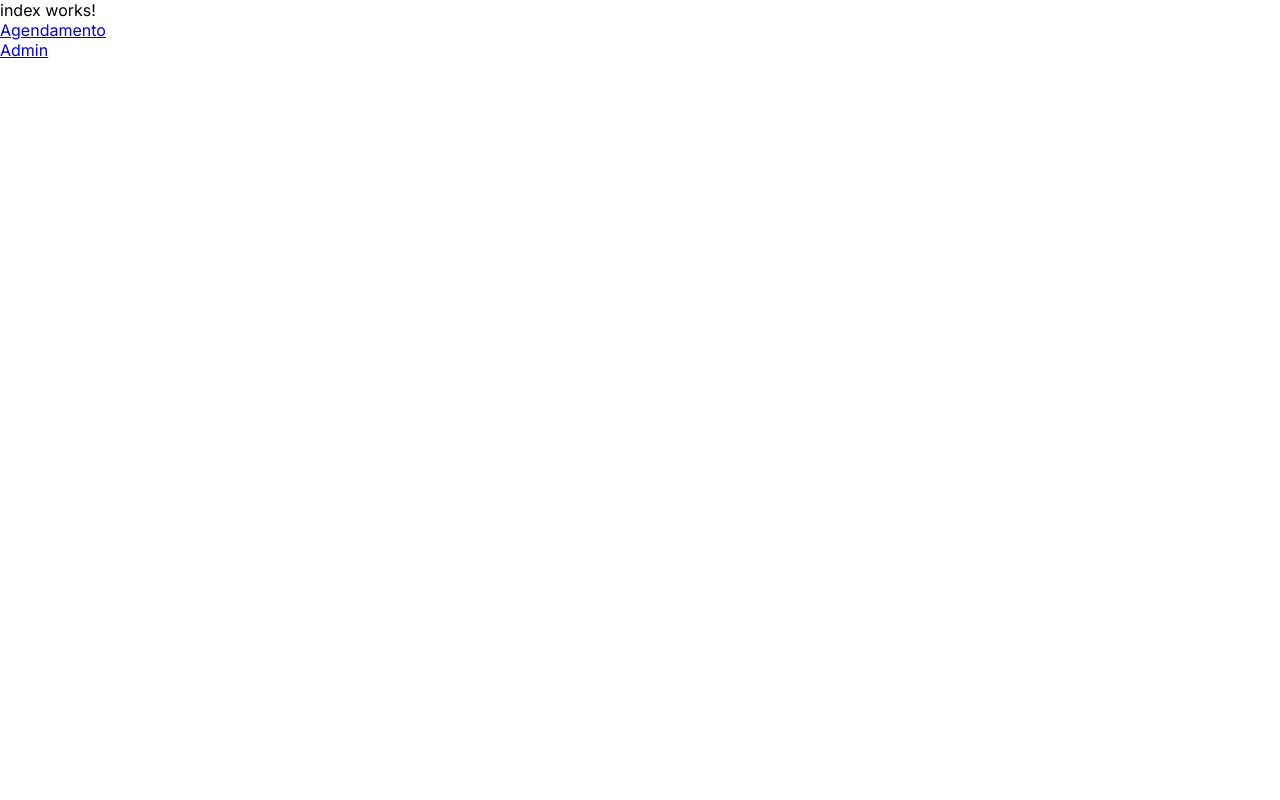
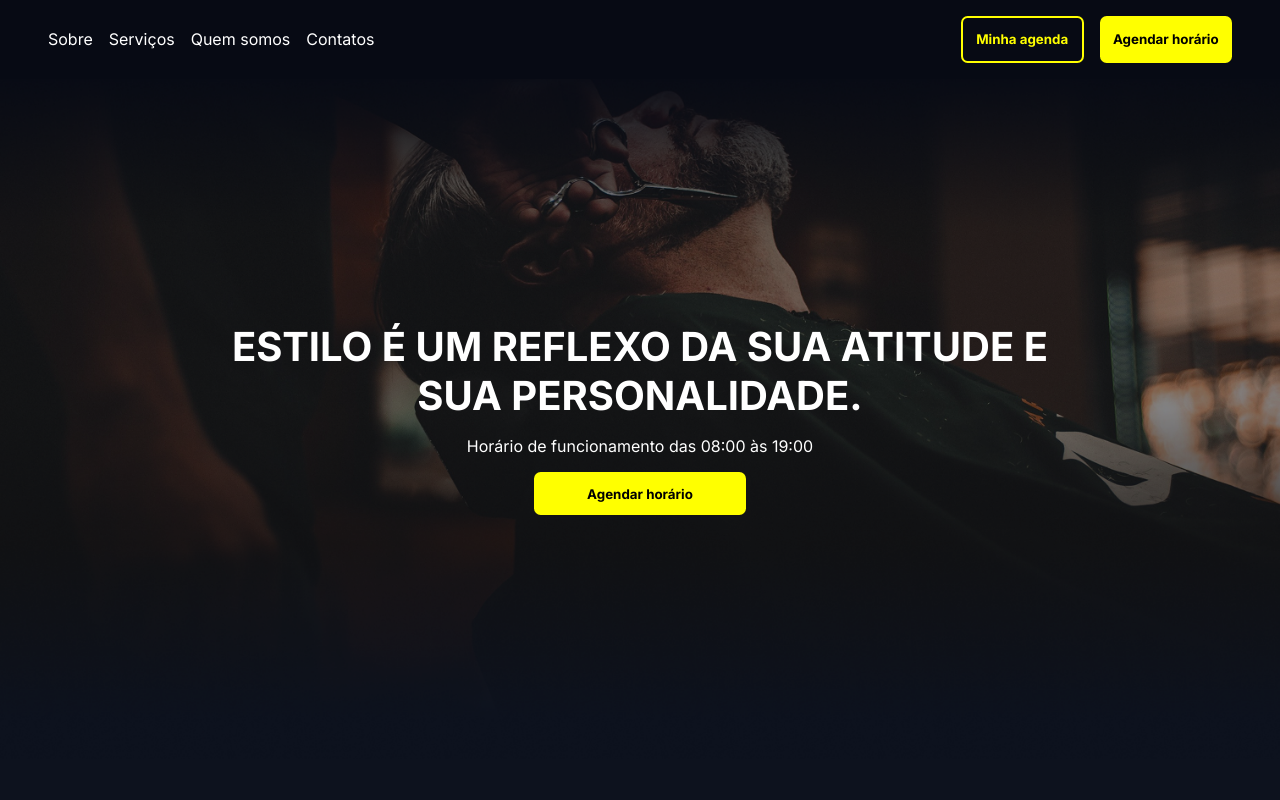
Before and after one commit to v-L1ma/barber, an Angular app in the folder frontend/barber/: page / in a window 1280 px wide. Shown: the top 800 px of the page. Built offline with nearby package versions, Linux system fonts and the light colour scheme.

Commit message:
feat: criando a home page

```diff
--- a/frontend/barber/src/app/pages/index/index.component.html
+++ b/frontend/barber/src/app/pages/index/index.component.html
@@ -1,4 +1,103 @@
-<p>index works!</p>
-<a [routerLink]="'servicos/lista'">Agendamento</a>
-<br>
-<a [routerLink]="'agenda'">Admin</a>
+<main>
+    <nav>
+        <ul>
+            <li>Sobre</li>
+            <li>Serviços</li>
+            <li>Quem somos</li>
+            <li>Contatos</li>
+        </ul>
+
+        <div>
+            <button id="agenda" [routerLink]="'agenda'">
+                Minha agenda
+            </button>
+            <button [routerLink]="'servicos/lista'">
+                Agendar horário
+            </button>
+        </div>
+    </nav>
+
+    <body>
+        <section id="hero">
+            <h1>ESTILO É UM REFLEXO DA SUA ATITUDE E <br> SUA PERSONALIDADE.</h1>
+            <p>Horário de funcionamento das 08:00 às 19:00</p>
+            <button>Agendar horário</button>
+        </section>
+
+        <section id="sobre">
+            <div id="images">
+                <img src="sobre1.png" alt="">
+                <img src="sobre1.png" alt="">
+                <img src="sobre1.png" alt="">
+            </div>
+
+            <div id="texto">
+                <h1>Sobre</h1>
+                <p>Lorem ipsum dolor sit amet consectetur adipisicing elit. Quam ducimus, doloremque excepturi natus incidunt deserunt ut, vel magnam corporis esse doloribus cupiditate saepe consectetur magni omnis. Consequatur quis eligendi fugit?</p>
+                <p>Lorem ipsum dolor sit amet, consectetur adipisicing elit. Asperiores quasi distinctio vero. Ratione ex ad similique ut, eligendi maxime accusamus dignissimos enim id numquam tenetur odio at quisquam et! Hic.</p>
+                <p>Horário de funcionamento das 08:08 às 19:00</p>
+            </div>
+
+        </section>
+
+        <section>
+            <h1>SERVIÇOS</h1>
+            <p>Lorem ipsum dolor sit amet consectetur adipisicing elit. Illum illo deserunt, repellendus quia deleniti aliquid eligendi maiores sint ullam iusto sit numquam minus harum quaerat explicabo repudiandae quos eaque adipisci.</p>
+            <div>
+                <div>
+                    <img src="" alt="">
+                    <div>
+                        <p>Corte de cabelo</p>
+                        <p>R$ 40,00</p>
+                    </div>
+                </div>
+
+                <div>
+                    <img src="" alt="">
+                    <div>
+                        <p>Corte de cabelo</p>
+                        <p>R$ 40,00</p>
+                    </div>
+                </div>
+
+                <div>
+                    <img src="" alt="">
+                    <div>
+                        <p>Corte de cabelo</p>
+                        <p>R$ 40,00</p>
+                    </div>
+                </div>
+            </div>
+        </section>
+
+        <section>
+            <h1>NOSSAS UNIDADES</h1>
+
+            <div>
+                <div>
+                    <div>
+
+                    <h1>Rua seila</h1>
+                    <h2>Campina grande - PB</h2>
+                    </div>
+                </div>
+
+                <div>
+                    <div>
+
+                    <h1>Rua seila</h1>
+                    <h2>Campina grande - PB</h2>
+                    </div>
+                </div>
+
+                <div>
+                    <div>
+
+                    <h1>Rua seila</h1>
+                    <h2>Campina grande - PB</h2>
+                    </div>
+                </div>
+            </div>
+        </section>
+    </body>
+</main>
--- a/frontend/barber/src/app/pages/index/index.component.scss
+++ b/frontend/barber/src/app/pages/index/index.component.scss
@@ -0,0 +1,102 @@
+main{
+    nav{
+        display: flex;
+        justify-content: space-between;
+        padding: 1em 3em;
+        align-items: center;
+        background-color: #070A14;
+        color: white;
+        div{
+            display: flex;
+            gap: 1em;
+
+            button{
+                padding: 1em;
+                appearance: none;
+                border: none;
+                border-radius: .5em;
+                background-color: yellow;
+                font-weight: bold;
+            }
+
+            #agenda{
+                background-color: transparent;
+                border: 2px solid yellow;
+                color: yellow;
+            }
+        }
+        ul{
+            display: flex;
+            list-style: none;
+            gap: 1em;
+        }
+    }
+
+    #hero{
+        background-image: url("/heroPage.png");
+        background-size: cover;
+        background-position: center;
+        background-repeat: no-repeat;
+        height: 65vh;
+
+        display: flex;
+        flex-direction: column;
+        padding: 5em;
+        text-align: center;
+        color: white;
+        gap: 1em;
+        align-items: center;
+        justify-content: center;
+
+        h1{
+            font-weight: bolder;
+            font-size: 2.5em;
+        }
+
+        button{
+            width: fit-content;
+            padding: 1em 4em;
+            appearance: none;
+            background-color: yellow;
+            border: none;
+            border-radius: .5em;
+            font-weight: bolder;
+        }
+    }
+
+    #sobre{
+        display: flex;
+        padding: 0 10vw;
+        background-color: #0D121E;
+        color: white;
+        height: 100vh;
+        justify-content: space-between;
+
+        #texto{
+            margin-top: 12em;
+            display: flex;
+            flex-direction: column;
+            gap: 2em;
+        }
+
+        #images{
+            margin-right: 15em;
+            img{
+                height: 15em;
+                width: 12em;
+                position: relative;
+            }
+
+            img:nth-child(1){
+                left: 10em;
+                top: 5em;
+            }
+
+            img:nth-child(3){
+                left: 10em;
+                top: -8em;
+            }
+
+        }
+    }
+}
```
Also changed, not shown: frontend/barber/public/heroPage.png (added), frontend/barber/public/sobre1.png (added).
